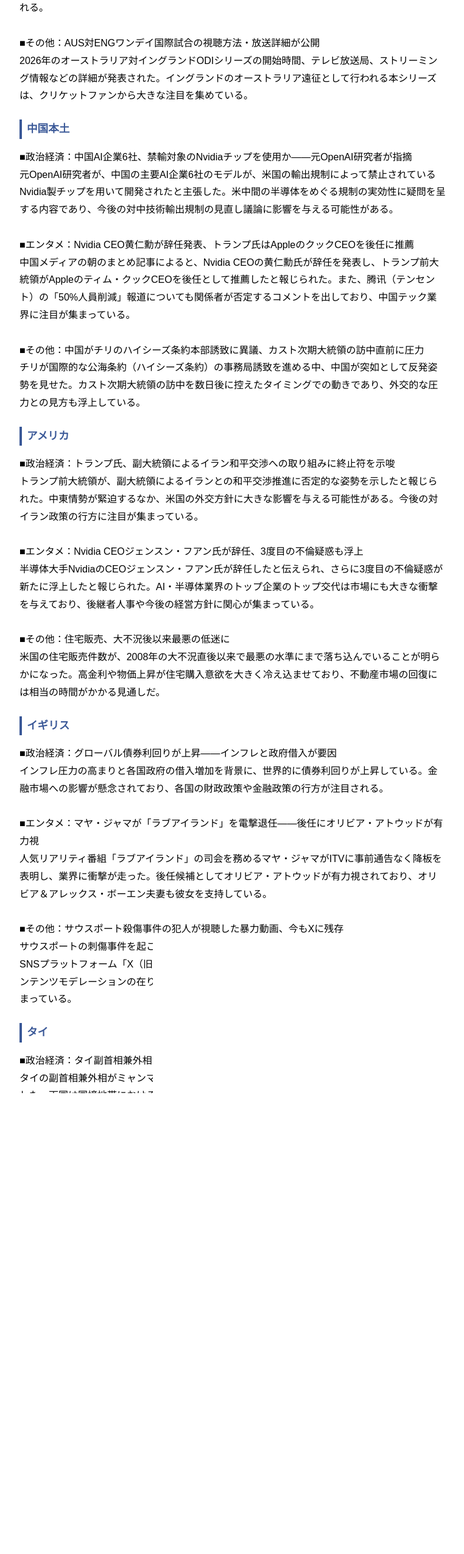
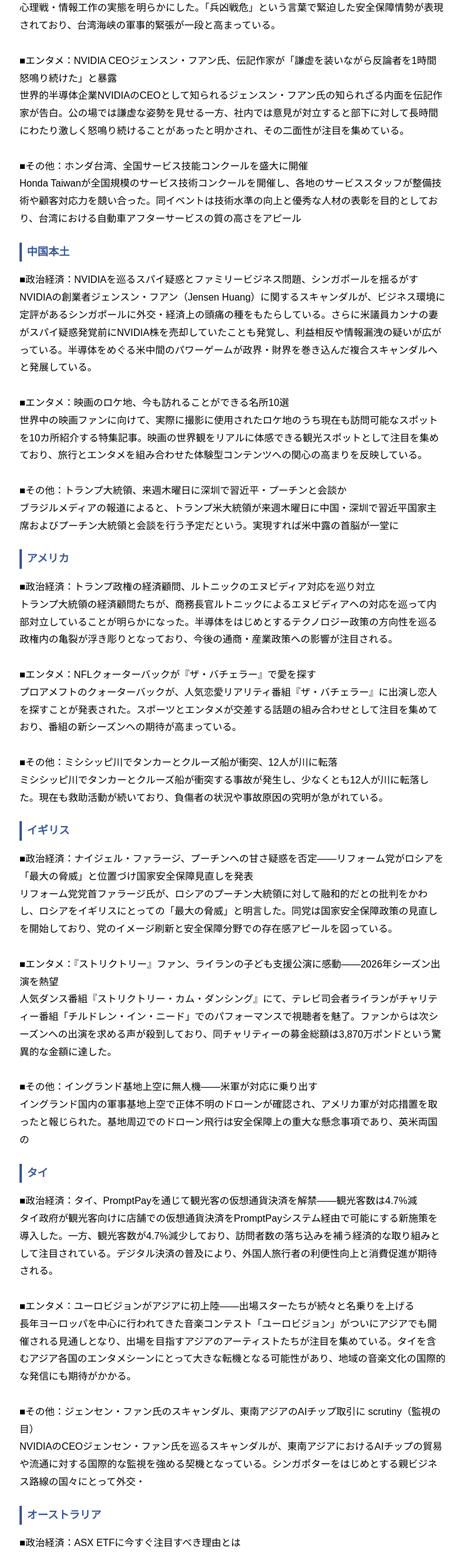
Before and after one commit to minisapo/morning-news-notify, a plain HTML site: page docs/index.html in a window 1280 px wide. Shown: the part 240-2789 px from the top of the page at 61% size, without its empty margins (258-1020 px from the left). Drawn offline with Linux system fonts and the light colour scheme.

Commit message:
自動更新: 朝のニュース (2026-11-14)

```diff
--- a/docs/index.html
+++ b/docs/index.html
@@ -16,42 +16,42 @@
 
 <section>
   <h2>台湾</h2>
-  <p>■政治経済：台湾、中国軍の活動増加を新たに検知<br>台湾が中国軍による軍事活動の新たな増加を検知したと報じられた。台湾海峡周辺での緊張が高まる中、台湾側は引き続き警戒態勢を強化している。地域の安全保障情勢に与える影響が注目される。<br><br>■その他：AUS対ENGワンデイ国際試合の視聴方法・放送詳細が公開<br>2026年のオーストラリア対イングランドODIシリーズの開始時間、テレビ放送局、ストリーミング情報などの詳細が発表された。イングランドのオーストラリア遠征として行われる本シリーズは、クリケットファンから大きな注目を集めている。</p>
+  <p>■政治経済：中国が100隻の軍艦による無音演習を実施、台湾への工作活動「兵凶戦危」を国家安全局が暴露<br>中国人民解放軍が大規模な艦艇演習を静粛裏に実施したと報じられ、台湾の国家安全局が対台湾心理戦・情報工作の実態を明らかにした。「兵凶戦危」という言葉で緊迫した安全保障情勢が表現されており、台湾海峡の軍事的緊張が一段と高まっている。<br><br>■エンタメ：NVIDIA CEOジェンスン・フアン氏、伝記作家が「謙虚を装いながら反論者を1時間怒鳴り続けた」と暴露<br>世界的半導体企業NVIDIAのCEOとして知られるジェンスン・フアン氏の知られざる内面を伝記作家が告白。公の場では謙虚な姿勢を見せる一方、社内では意見が対立すると部下に対して長時間にわたり激しく怒鳴り続けることがあったと明かされ、その二面性が注目を集めている。<br><br>■その他：ホンダ台湾、全国サービス技能コンクールを盛大に開催<br>Honda Taiwanが全国規模のサービス技術コンクールを開催し、各地のサービススタッフが整備技術や顧客対応力を競い合った。同イベントは技術水準の向上と優秀な人材の表彰を目的としており、台湾における自動車アフターサービスの質の高さをアピール</p>
 </section>
 
 <section>
   <h2>中国本土</h2>
-  <p>■政治経済：中国AI企業6社、禁輸対象のNvidiaチップを使用か――元OpenAI研究者が指摘<br>元OpenAI研究者が、中国の主要AI企業6社のモデルが、米国の輸出規制によって禁止されているNvidia製チップを用いて開発されたと主張した。米中間の半導体をめぐる規制の実効性に疑問を呈する内容であり、今後の対中技術輸出規制の見直し議論に影響を与える可能性がある。<br><br>■エンタメ：Nvidia CEO黄仁勳が辞任発表、トランプ氏はAppleのクックCEOを後任に推薦<br>中国メディアの朝のまとめ記事によると、Nvidia CEOの黄仁勳氏が辞任を発表し、トランプ前大統領がAppleのティム・クックCEOを後任として推薦したと報じられた。また、腾讯（テンセント）の「50%人員削減」報道についても関係者が否定するコメントを出しており、中国テック業界に注目が集まっている。<br><br>■その他：中国がチリのハイシーズ条約本部誘致に異議、カスト次期大統領の訪中直前に圧力<br>チリが国際的な公海条約（ハイシーズ条約）の事務局誘致を進める中、中国が突如として反発姿勢を見せた。カスト次期大統領の訪中を数日後に控えたタイミングでの動きであり、外交的な圧力との見方も浮上している。</p>
+  <p>■政治経済：NVIDIAを巡るスパイ疑惑とファミリービジネス問題、シンガポールを揺るがす<br>NVIDIAの創業者ジェンスン・フアン（Jensen Huang）に関するスキャンダルが、ビジネス環境に定評があるシンガポールに外交・経済上の頭痛の種をもたらしている。さらに米議員カンナの妻がスパイ疑惑発覚前にNVIDIA株を売却していたことも発覚し、利益相反や情報漏洩の疑いが広がっている。半導体をめぐる米中間のパワーゲームが政界・財界を巻き込んだ複合スキャンダルへと発展している。<br><br>■エンタメ：映画のロケ地、今も訪れることができる名所10選<br>世界中の映画ファンに向けて、実際に撮影に使用されたロケ地のうち現在も訪問可能なスポットを10カ所紹介する特集記事。映画の世界観をリアルに体感できる観光スポットとして注目を集めており、旅行とエンタメを組み合わせた体験型コンテンツへの関心の高まりを反映している。<br><br>■その他：トランプ大統領、来週木曜日に深圳で習近平・プーチンと会談か<br>ブラジルメディアの報道によると、トランプ米大統領が来週木曜日に中国・深圳で習近平国家主席およびプーチン大統領と会談を行う予定だという。実現すれば米中露の首脳が一堂に</p>
 </section>
 
 <section>
   <h2>アメリカ</h2>
-  <p>■政治経済：トランプ氏、副大統領によるイラン和平交渉への取り組みに終止符を示唆<br>トランプ前大統領が、副大統領によるイランとの和平交渉推進に否定的な姿勢を示したと報じられた。中東情勢が緊迫するなか、米国の外交方針に大きな影響を与える可能性がある。今後の対イラン政策の行方に注目が集まっている。<br><br>■エンタメ：Nvidia CEOジェンスン・フアン氏が辞任、3度目の不倫疑惑も浮上<br>半導体大手NvidiaのCEOジェンスン・フアン氏が辞任したと伝えられ、さらに3度目の不倫疑惑が新たに浮上したと報じられた。AI・半導体業界のトップ企業のトップ交代は市場にも大きな衝撃を与えており、後継者人事や今後の経営方針に関心が集まっている。<br><br>■その他：住宅販売、大不況後以来最悪の低迷に<br>米国の住宅販売件数が、2008年の大不況直後以来で最悪の水準にまで落ち込んでいることが明らかになった。高金利や物価上昇が住宅購入意欲を大きく冷え込ませており、不動産市場の回復には相当の時間がかかる見通しだ。</p>
+  <p>■政治経済：トランプ政権の経済顧問、ルトニックのエヌビディア対応を巡り対立<br>トランプ大統領の経済顧問たちが、商務長官ルトニックによるエヌビディアへの対応を巡って内部対立していることが明らかになった。半導体をはじめとするテクノロジー政策の方向性を巡る政権内の亀裂が浮き彫りとなっており、今後の通商・産業政策への影響が注目される。<br><br>■エンタメ：NFLクォーターバックが『ザ・バチェラー』で愛を探す<br>プロアメフトのクォーターバックが、人気恋愛リアリティ番組『ザ・バチェラー』に出演し恋人を探すことが発表された。スポーツとエンタメが交差する話題の組み合わせとして注目を集めており、番組の新シーズンへの期待が高まっている。<br><br>■その他：ミシシッピ川でタンカーとクルーズ船が衝突、12人が川に転落<br>ミシシッピ川でタンカーとクルーズ船が衝突する事故が発生し、少なくとも12人が川に転落した。現在も救助活動が続いており、負傷者の状況や事故原因の究明が急がれている。</p>
 </section>
 
 <section>
   <h2>イギリス</h2>
-  <p>■政治経済：グローバル債券利回りが上昇——インフレと政府借入が要因<br>インフレ圧力の高まりと各国政府の借入増加を背景に、世界的に債券利回りが上昇している。金融市場への影響が懸念されており、各国の財政政策や金融政策の行方が注目される。<br><br>■エンタメ：マヤ・ジャマが「ラブアイランド」を電撃退任——後任にオリビア・アトウッドが有力視<br>人気リアリティ番組「ラブアイランド」の司会を務めるマヤ・ジャマがITVに事前通告なく降板を表明し、業界に衝撃が走った。後任候補としてオリビア・アトウッドが有力視されており、オリビア＆アレックス・ボーエン夫妻も彼女を支持している。<br><br>■その他：サウスポート殺傷事件の犯人が視聴した暴力動画、今もXに残存<br>サウスポートの刺傷事件を起こした犯人が事前に視聴していたとされる暴力的な動画が、現在もSNSプラットフォーム「X（旧Twitter）」上で削除されずに残っていることが明らかになった。コンテンツモデレーションの在り方や、過激なコンテンツへのアクセス規制を巡る議論が改めて高まっている。</p>
+  <p>■政治経済：ナイジェル・ファラージ、プーチンへの甘さ疑惑を否定——リフォーム党がロシアを「最大の脅威」と位置づけ国家安全保障見直しを発表<br>リフォーム党党首ファラージ氏が、ロシアのプーチン大統領に対して融和的だとの批判をかわし、ロシアをイギリスにとっての「最大の脅威」と明言した。同党は国家安全保障政策の見直しを開始しており、党のイメージ刷新と安全保障分野での存在感アピールを図っている。<br><br>■エンタメ：『ストリクトリー』ファン、ライランの子ども支援公演に感動——2026年シーズン出演を熱望<br>人気ダンス番組『ストリクトリー・カム・ダンシング』にて、テレビ司会者ライランがチャリティー番組「チルドレン・イン・ニード」でのパフォーマンスで視聴者を魅了。ファンからは次シーズンへの出演を求める声が殺到しており、同チャリティーの募金総額は3,870万ポンドという驚異的な金額に達した。<br><br>■その他：イングランド基地上空に無人機——米軍が対応に乗り出す<br>イングランド国内の軍事基地上空で正体不明のドローンが確認され、アメリカ軍が対応措置を取ったと報じられた。基地周辺でのドローン飛行は安全保障上の重大な懸念事項であり、英米両国の</p>
 </section>
 
 <section>
   <h2>タイ</h2>
-  <p>■政治経済：タイ副首相兼外相がミャンマー・ネピドーを訪問、両国が国境の安定協力を強化<br>タイの副首相兼外相がミャンマーの首都ネピドーを訪問し、ミャンマー外相と二国間会談を実施した。両国は国境地帯における平和と安定の維持に向けた協力を深化させることで合意し、地域の安全保障強化に向けた具体的な取り組みを進める方針を示した。<br><br>■エンタメ：該当なし<br><br>■その他：クワッドはいかに東南アジアと連携できるか<br>米国・日本・インド・オーストラリアで構成されるクワッドが、東南アジア諸国との協力関係をどう構築すべきかが論点として浮上している。地政学的な緊張が高まる中、クワッドが東南アジア地域の安定や経済・安全保障面での関与を強化する可能性について分析が行われており、タイを含むASEAN諸国への影響も注目される。</p>
+  <p>■政治経済：タイ、PromptPayを通じて観光客の仮想通貨決済を解禁——観光客数は4.7%減<br>タイ政府が観光客向けに店舗での仮想通貨決済をPromptPayシステム経由で可能にする新施策を導入した。一方、観光客数が4.7%減少しており、訪問者数の落ち込みを補う経済的な取り組みとして注目されている。デジタル決済の普及により、外国人旅行者の利便性向上と消費促進が期待される。<br><br>■エンタメ：ユーロビジョンがアジアに初上陸——出場スターたちが続々と名乗りを上げる<br>長年ヨーロッパを中心に行われてきた音楽コンテスト「ユーロビジョン」がついにアジアでも開催される見通しとなり、出場を目指すアジアのアーティストたちが注目を集めている。タイを含むアジア各国のエンタメシーンにとって大きな転機となる可能性があり、地域の音楽文化の国際的な発信にも期待がかかる。<br><br>■その他：ジェンセン・ファン氏のスキャンダル、東南アジアのAIチップ取引に scrutiny（監視の目）<br>NVIDIAのCEOジェンセン・ファン氏を巡るスキャンダルが、東南アジアにおけるAIチップの貿易や流通に対する国際的な監視を強める契機となっている。シンガポターをはじめとする親ビジネス路線の国々にとって外交・</p>
 </section>
 
 <section>
   <h2>オーストラリア</h2>
-  <p>■政治経済：オーストラリア初の「グリーンスチール」実現へ、最終段階に突入<br>脱炭素化を目指すオーストラリアで、環境に配慮した製鉄技術「グリーンスチール」の実用化に向けた競争が最終局面を迎えている。鉄鋼業界の脱炭素は国家経済にも直結する重要課題であり、その行方が注目されている。<br><br>■エンタメ：『男になること』——マノスフィア専門家が語る、ジェンダー偏重な自己啓発書への懸念<br>良いアドバイスを含む自己啓発書『Becoming a Man』について、マノスフィア（男性優位主義的オンライン文化）の研究者が「内容は有益だが、過度にジェンダー化された語り口が問題」と指摘。男性向けコンテンツのあり方をめぐる社会的議論を呼んでいる。<br><br>■その他：AUS対ENGワンデイ国際試合2026、視聴方法・放送詳細まとめ<br>イングランドのオーストラリア遠征における ODI（ワンデイ国際試合）の開始時間、テレビ放送局、ストリーミング情報などが公開された。クリケットファンにとって見逃せない一戦として国内外から注目を集めている。</p>
+  <p>■政治経済：ASX ETFに今すぐ注目すべき理由とは<br>オーストラリア株式市場（ASX）のETF（上場投資信託）への投資を促す記事が注目を集めている。市場の動向を踏まえ、個人投資家に向けた具体的な銘柄選びのヒントが紹介されている。資産形成に関心の高い読者にとって実践的な内容となっている。<br><br>■エンタメ：ココ・ガウフ、輝かしいシーズンを締めくくり——コート外での素顔も<br>テニス界のスター、ココ・ガウフが今シーズンの活躍を振り返りつつ、オフシーズンの過ごし方についても語っている。試合以外のリラックスした一面や今後の展望が紹介されており、ファンにとって必見の内容となっている。<br><br>■その他：メルボルンの「住みやすい都市」イメージに疑問——致死的な刺傷事件を受けて<br>メルボルンで発生した死亡事件を受け、同市が長年誇ってきた「世界有数の住みやすい都市」という評判が揺らいでいる。市民の安全への懸念が高まる中、都市の治安対策や社会問題が改めて議論の的となっている。</p>
 </section>
 
 <section>
   <h2>日本</h2>
-  <p>■政治経済：高市政権で力を入れる認知戦対応　「まだ経験浅い」広報予算10倍も<br>高市政権が認知戦（情報戦）への対応を重要政策として位置づけ、広報予算を大幅に増額する方針を示した。中国発とみられる日本政府批判動画がSNSで拡散する事例も相次いでおり、情報操作への警戒感が高まっている。<br><br>■エンタメ：トヨタ「GRカート」はなぜ安い？　価格は欧州製の4分の1<br>トヨタがモータースポーツ入門向けに開発した「GRカート」が、欧州製品の4分の1という低価格で注目を集めている。コスト削減の工夫やターゲット戦略など、その背景にあるトヨタのものづくりの思想が関心を呼んでいる。<br><br>■その他：山形・寒河江で住宅が全焼、焼け跡から3人の遺体　住人と連絡取れず<br>山形県寒河江市で住宅が全焼し、焼け跡から3人の遺体が発見された。住人と連絡が取れない状態が続いており、警察・消防が身元の確認や出火原因の特定を急いでいる。</p>
+  <p>■政治経済：宇宙戦略基金など検証、消費減税の財源探る　年末までに新ルール<br>政府が宇宙戦略基金などの既存事業の検証を進めながら、消費税減税に向けた財源確保策を模索していることが明らかになった。年末を目標に新たな財政ルールの策定が進められており、今後の財政運営の方向性を左右する重要な議論となっている。<br><br>■エンタメ：「アイヌの存在と歴史無視」　指摘受けアート展終了へ　大丸札幌店<br>大丸札幌店で開催されていたアート展が、アイヌの存在や歴史を無視しているとの批判を受け、会期途中で終了することになった。文化的配慮の欠如が問われた今回の事態は、芸術表現と先住民族の権利をめぐる社会的議論を改めて喚起している。<br><br>■その他：全米の空港で「異常事態」地上待機命令　運輸長官は「通信障害」説明<br>アメリカ全土の空港で航空機に地上待機命令が出る異常事態が発生し、多数の便に遅延や混乱が生じた。運輸長官は通信障害が原因と説明しているが、航空管制システムへの影響の大きさから安全体制への懸念が広がっている。</p>
 </section>
 
 <section>
   <h2>ハワイ</h2>
-  <p>■エンタメ：コメディアン、ジョー・コイが語る新作・スピルバーグ・自身の名前の意味<br>コメディアンのジョー・コイが新作『Blue in the Face』について語るインタビュー。スティーブン・スピルバーグとの関わりや、ビギーの母親との交流、さらに自分の名前の本当の意味をロング・ジョン・シルバーズで知ったというユニークなエピソードを明かしている。<br><br>■その他：米海兵隊、太平洋での有事に備え司令部の分散・移動訓練を実施<br>米海兵隊が太平洋における将来的な紛争を想定し、司令部を迅速に分散・移動させる訓練を強化していることが明らかになった。中国との緊張が高まる中、固定拠点への依存を減らし生存性を高める戦術的対応として注目されている。</p>
+  <p>■政治経済：トランプ氏のインタビューでオバマ氏に関する発言が物議<br>トランプ前大統領がインタビュー中にオバマ前大統領に関する発言を行い、話題を呼んでいる。その内容は予想外の展開を見せ、ユーモラスな反応を引き起こした。政治的な注目度が高い一幕となっている。<br><br>■エンタメ：「NCIS: NY」好スタートも視聴者が早期解決を求める2つのサブプロット<br>人気ドラマ「NCIS: NY」が好調な滑り出しを見せている一方、視聴者の間では早急な解決を望む2つのサブプロットが注目を集めている。シリーズの今後の展開に期待と関心が高まっている。<br><br>■その他：SpaceXが史上初となるスターシップの試験飛行を実施<br>SpaceXが前例のない新たなスターシップの試験飛行を成功させた。宇宙開発における重要なマイルストーンとなるこのテストは、将来の宇宙探査や商業飛行に向けた大きな一歩として世界的な注目を集めている。</p>
 </section>
 
 </body>
```
